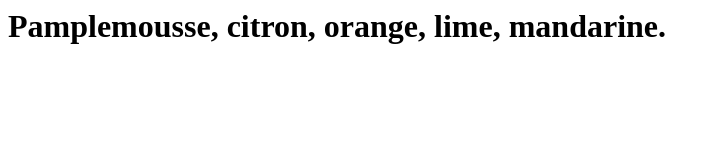
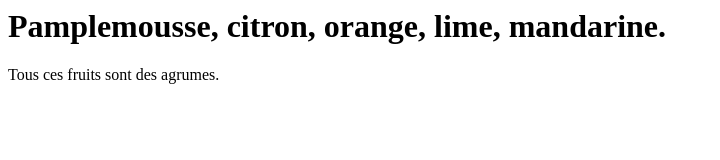
Before and after one commit to ElodieBou44/pamplemousse, a plain HTML site: page index.html in a window 1280 px wide. Shown: the whole page, without its empty margins (0-720 px from the left). Drawn offline with Linux system fonts and the light colour scheme.

Commit message:
Update index.html

```diff
--- a/index.html
+++ b/index.html
@@ -6,6 +6,7 @@
 <body>
 
 <h1>Pamplemousse, citron, orange, lime, mandarine.</h1>
+  <p> Tous ces fruits sont des agrumes. </p>
 
 </body>
 </html>
```
